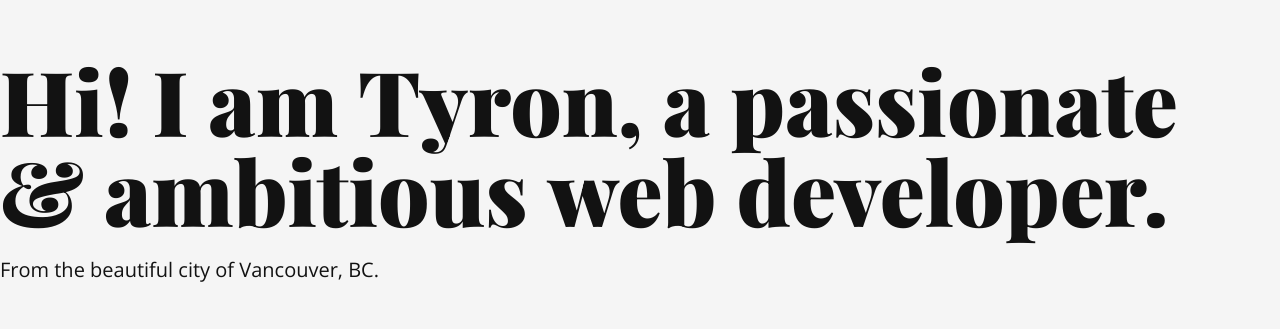
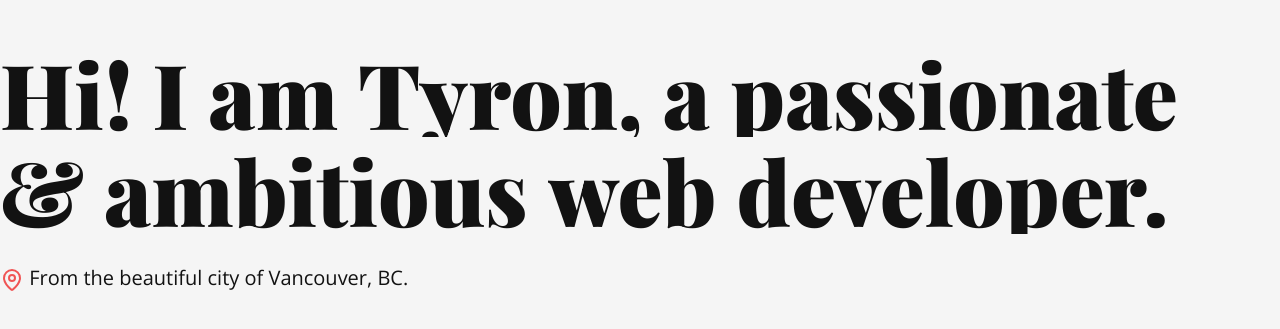
Before and after one commit to tyron-hayman/singularity-template, a Next.js app: page / in a window 1280 px wide. Shown: the part 229-558 px from the top of the page. Built offline with nearby package versions, Linux system fonts and the light colour scheme.

Commit message:
text animation updated

```diff
--- a/package.json
+++ b/package.json
@@ -11,6 +11,7 @@
   "dependencies": {
     "@sanity/image-url": "^1.1.0",
     "lenis": "^1.2.3",
+    "lucide-react": "^0.488.0",
     "motion": "^12.7.3",
     "next": "15.3.0",
     "next-sanity": "^9.10.2",
--- a/src/components/HeroComponent.tsx
+++ b/src/components/HeroComponent.tsx
@@ -1,5 +1,6 @@
 import * as motion from "motion/react-client";
 import TextAnimation from "./TextAnimationComponent";
+import { MapPin } from "lucide-react";
 
 const HeroComponent = ({
   title = "This is a title",
@@ -25,13 +26,13 @@ const HeroComponent = ({
             opacity: 1,
             transition: {
               duration: animationTiming,
-              delay: 1,
+              delay: 0.75,
               ease: "anticipate",
             },
           }}
           className="text-xl leading-relaxed font-normal text-[var(--color-foreground)] mt-5"
         >
-          {subTitle}
+          <MapPin className="inline-block" color="#F05454" strokeWidth={2} /> {subTitle}
         </motion.h2>
       </div>
     </div>
--- a/src/components/TextAnimationComponent.tsx
+++ b/src/components/TextAnimationComponent.tsx
@@ -5,13 +5,14 @@ import type { Variants } from "motion/react";
 const TextAnimation = ({ phrase }: { phrase: string }) => {
   const phraseDeconstruct: Array<string> = phrase.split(" ");
   const variants: Variants | undefined = {
-    initial: { opacity: 0, y: 100 },
+    initial: { opacity: 0, y: 100, rotateX: "45deg" },
     visible: (index) => ({
       opacity: 1,
       y: 0,
+      rotateX: "0deg",
       transition: {
-        duration: 0.75,
-        delay: index * 0.1,
+        duration: 1,
+        delay: index * 0.05,
         ease: "anticipate",
       },
     }),
@@ -20,9 +21,12 @@ const TextAnimation = ({ phrase }: { phrase: string }) => {
     <>
       {phraseDeconstruct.map((text: string, index: number) => {
         return (
+          <span
+            key={`phrase${index}`}
+            className="inline-block pr-5 overflow-hidden"
+          >
             <motion.span
-            key={`phrase${index}`}
-            className="inline-block pr-5"
+              className="block"
               custom={index}
               variants={variants}
               initial="initial"
@@ -30,6 +34,7 @@ const TextAnimation = ({ phrase }: { phrase: string }) => {
             >
               {text}
             </motion.span>
+          </span>
         );
       })}
     </>
```
Also changed, not shown: 1 other file (tests, documents, lock files or other folders). Lines whose indentation alone changed are shown as unchanged.
